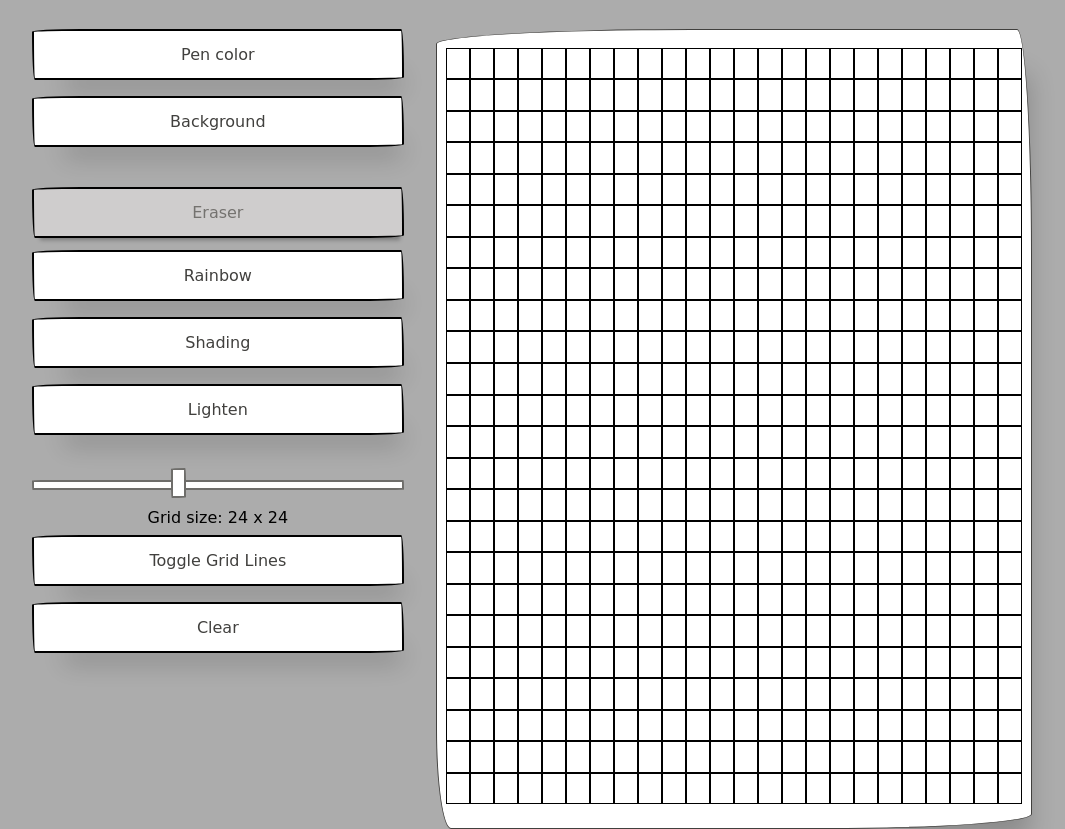
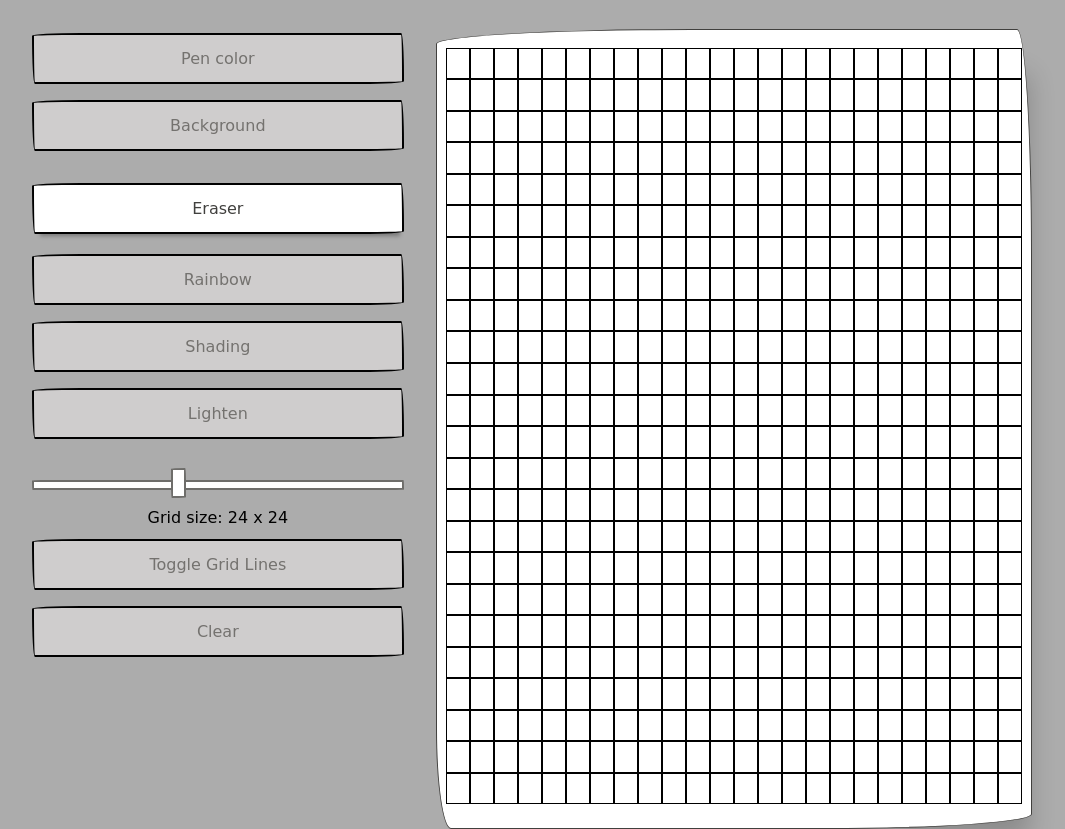
Before and after one commit to Pedro-Ribas-Moreira/odin-etch-a-sketch, a plain HTML site: page index.html in a window 1280 px wide. Both pictures are taken after a click on the button "Eraser". Shown: the part 73-902 px from the top of the page, without its empty margins (108-1173 px from the left). Drawn offline with Linux system fonts and the light colour scheme; a web font is replaced by a local one.

Commit message:
added feature to disable buttons not used, to avoid problem with the drawing logic

```diff
--- a/app.js
+++ b/app.js
@@ -137,6 +137,9 @@ document.querySelector("#bg__btn").addEventListener("click", () => {
 //eraser button set pen color = background color
 const eraserBtn = document.querySelector("#eraser__btn");
 eraserBtn.addEventListener("click", () => {
+  disableBtns();
+  eraserBtn.classList.remove("disabled");
+  // lightenBtn.classList.toggle("btn-selected");
   if (!eraserBtn.classList.contains("btn-selected")) {
     penColor = bgColor;
     eraserBtn.classList.toggle("btn-selected");
@@ -149,6 +152,8 @@ eraserBtn.addEventListener("click", () => {
 //set up rainbow feature
 rainbowBtn = document.querySelector("#rainbow__btn");
 rainbowBtn.addEventListener("click", () => {
+  disableBtns();
+  rainbowBtn.classList.remove("disabled");
   rainbowBtn.classList.toggle("btn-selected");
 });
 
@@ -180,14 +185,23 @@ const newShade = (hexColor, magnitude) => {
 };
 const lightenBtn = document.querySelector("#lighten__btn");
 lightenBtn.addEventListener("click", () => {
+  disableBtns();
+  lightenBtn.classList.remove("disabled");
   lightenBtn.classList.toggle("btn-selected");
 });
 const shadingBtn = document.querySelector("#shading__btn");
 shadingBtn.addEventListener("click", () => {
+  disableBtns();
+  shadingBtn.classList.remove("disabled");
   shadingBtn.classList.toggle("btn-selected");
 });
-// const disableBtns = () => {
+const disableBtns = () => {
+  document
+    .querySelectorAll("button")
+    .forEach((e) => e.classList.toggle("disabled"));
+};
+// const e = () => {
 //   document
-//     .querySelectorAll(".btn-selected")
-//     .forEach((e) => e.classList.remove("btn-select"));
+//     .querySelectorAll("button")
+//     .forEach((e) => e.classList.add("disabled"));
 // };
--- a/style.css
+++ b/style.css
@@ -105,16 +105,24 @@ button:focus {
 }
 
 .btn-selected {
-  background-color: rgb(207, 205, 205);
+  /* background-color: rgb(207, 205, 205);
   color: #74726f;
   box-shadow: 0 0 0 0;
-  transform: translate3d(0, 4px, 0);
+  transform: translate3d(0, 4px, 0); */
 }
 /* .btn-selected:hover {
   box-shadow: 0 0 0 0;
 
   transform: translate3d(0, 0, 0);
 } */
+
+.disabled {
+  background-color: rgb(207, 205, 205);
+  color: #74726f;
+  box-shadow: 0 0 0 0;
+  transform: translate3d(0, 4px, 0);
+  pointer-events: none;
+}
 
 .slider-box {
 }
```
